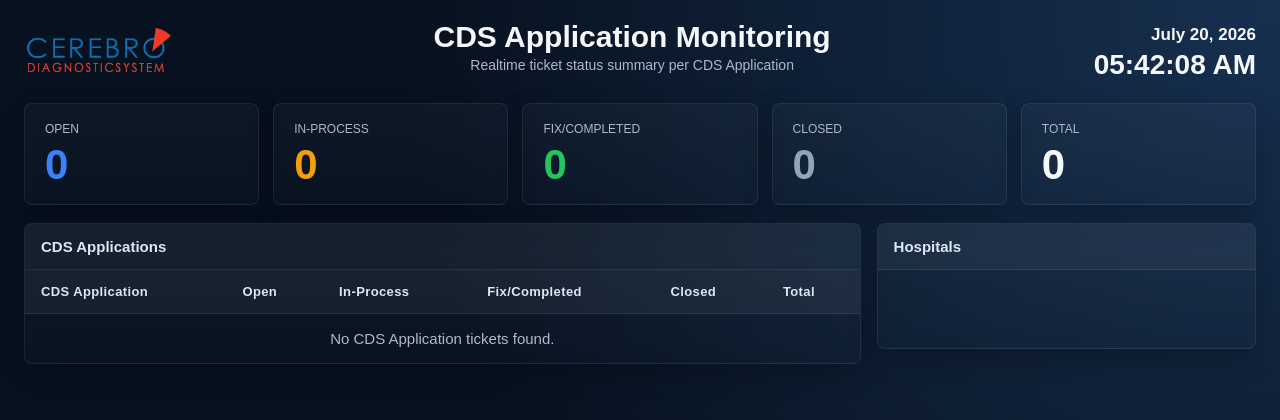
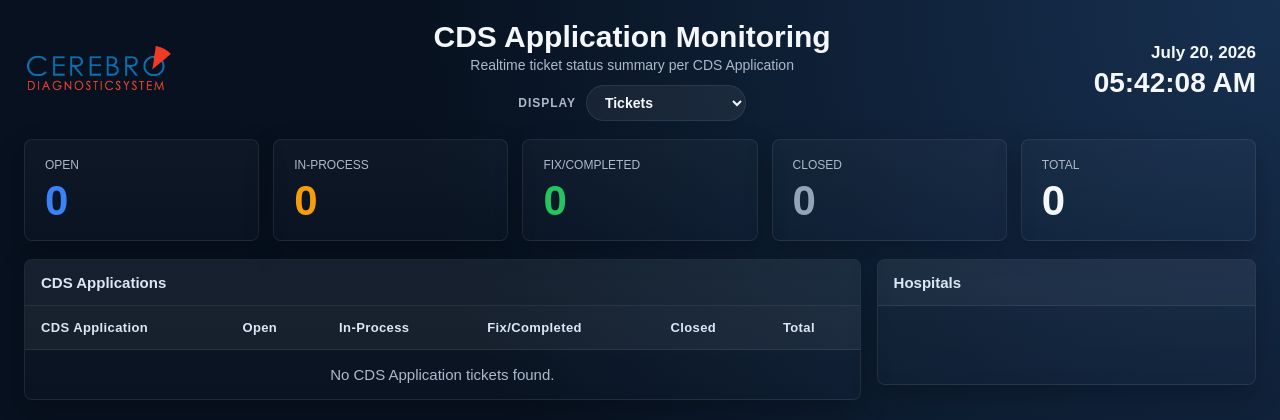
Before and after one commit to MLicayan/cds_ticketing, a Flask app: template app/templates/monitoring/apps.html in a window 1280 px wide. Shown: the top 420 px of the page. Run offline with Flask 2, Linux system fonts and the light colour scheme; the template is opened without the code that fills it, so the values that code supplies are empty; some libraries are stand-ins or nearby versions.

Commit message:
Update nawala ang swtich from tickets to tickettask in app monitoring

```diff
--- a/app/monitoring.py
+++ b/app/monitoring.py
@@ -4,13 +4,14 @@ from flask import Blueprint, abort, jsonify, render_template, request
 from flask_login import current_user, login_required
 
 from . import APP_TIMEZONE, db, to_localtime
-from .models import Ticket, TicketStatus, UserRole
+from .models import Ticket, TicketStatus, TicketTask, UserRole
 
 monitoring_bp = Blueprint("monitoring", __name__, template_folder="templates")
 
 TASK_CATEGORY_PREFIX = "task:"
 CLIENT_SCOPED_ROLES = (UserRole.CLIENT, UserRole.CLIENT_ADMIN)
 DISPLAY_TICKETS = "tickets"
+DISPLAY_TICKET_TASK = "tickettask"
 
 
 def _exclude_task_tickets(query):
@@ -18,6 +19,9 @@ def _exclude_task_tickets(query):
 
 
 def _monitor_display_mode() -> str:
+    requested_display = (request.args.get("display") or "").strip().lower()
+    if requested_display == DISPLAY_TICKET_TASK:
+        return DISPLAY_TICKET_TASK
     return DISPLAY_TICKETS
 
 
@@ -65,9 +69,10 @@ def _app_records(
     date_from: datetime = None,
     date_to: datetime = None,
 ):
-    model = Ticket
-    query = _scoped_query(Ticket)
-    query = _exclude_task_tickets(query)
+    model = TicketTask if display == DISPLAY_TICKET_TASK else Ticket
+    query = _scoped_query(model)
+    if model is Ticket:
+        query = _exclude_task_tickets(query)
     query = query.filter(model.status != TicketStatus.CANCELLED)
     if date_from is not None:
         query = query.filter(model.created_at >= date_from)
@@ -222,6 +227,7 @@ def apps():
         monitor_subtitle="Realtime ticket status summary per CDS Application",
         monitor_data_url="monitoring.apps_data",
         monitor_display=display,
+        monitor_display_label="Ticket Task" if display == DISPLAY_TICKET_TASK else "Tickets",
         monitor_date_from=date_range["date_from_raw"],
         monitor_date_to=date_range["date_to_raw"],
         enable_date_range=True,
@@ -297,6 +303,7 @@ def apps_daily():
         monitor_subtitle="",
         monitor_data_url="monitoring.apps_daily_data",
         monitor_display=display,
+        monitor_display_label="Ticket Task" if display == DISPLAY_TICKET_TASK else "Tickets",
         monitor_date_from="",
         monitor_date_to="",
         enable_date_range=False,
--- a/app/templates/monitoring/apps.html
+++ b/app/templates/monitoring/apps.html
@@ -396,6 +396,13 @@
           <div class="monitor-title">{{ monitor_title or 'CDS Application Monitoring' }}</div>
           <div class="monitor-subtitle">{{ monitor_subtitle or 'Realtime ticket status summary per CDS Application' }}</div>
           <div class="monitor-controls">
+            <div class="monitor-control-group">
+              <label class="monitor-filter-label" for="monitor-display-select">Display</label>
+              <select class="monitor-filter-select" id="monitor-display-select" aria-label="Monitoring display type">
+                <option value="tickets" {% if monitor_display == 'tickets' %}selected{% endif %}>Tickets</option>
+                <option value="tickettask" {% if monitor_display == 'tickettask' %}selected{% endif %}>Ticket Task</option>
+              </select>
+            </div>
             {% if enable_date_range %}
             <div class="monitor-control-group">
               <label class="monitor-filter-label" for="monitor-date-from">Date Range</label>
@@ -467,10 +474,10 @@
               <td><strong>{{ row.total }}</strong></td>
             </tr>
             {% else %}
-            <tr class="empty-row">
-              <td colspan="6">No CDS Application tickets found.</td>
-            </tr>
-            {% endfor %}
+              <tr class="empty-row">
+                <td colspan="6">No CDS Application {{ (monitor_display_label or 'tickets') | lower }} found.</td>
+              </tr>
+              {% endfor %}
           </tbody>
         </table>
       </div>
@@ -499,6 +506,7 @@
       var syncLabel = document.getElementById('monitor-sync');
       var dateLabel = document.getElementById('monitor-date');
       var timeLabel = document.getElementById('monitor-time');
+      var displayFilter = document.getElementById('monitor-display-select');
       var dateFromFilter = document.getElementById('monitor-date-from');
       var dateToFilter = document.getElementById('monitor-date-to');
       var dateApplyButton = document.getElementById('monitor-date-apply');
@@ -511,6 +519,9 @@
 
       function monitoringDataUrl() {
         var url = new URL('{{ url_for(monitor_data_url or "monitoring.apps_data") }}', window.location.origin);
+        if (displayFilter && displayFilter.value) {
+          url.searchParams.set('display', displayFilter.value);
+        }
         if (dateFromFilter && dateFromFilter.value) {
           url.searchParams.set('date_from', dateFromFilter.value);
         }
@@ -624,7 +635,8 @@
 
         tableBody.innerHTML = '';
         if (!rows || !rows.length) {
-          tableBody.innerHTML = '<tr class="empty-row"><td colspan="6">No CDS Application tickets found.</td></tr>';
+          var displayLabel = displayFilter && displayFilter.value === 'tickettask' ? 'ticket task' : 'tickets';
+          tableBody.innerHTML = '<tr class="empty-row"><td colspan="6">No CDS Application ' + displayLabel + ' found.</td></tr>';
           document.getElementById('summary-open').textContent = '0';
           document.getElementById('summary-in-progress').textContent = '0';
           document.getElementById('summary-resolved').textContent = '0';
@@ -711,7 +723,11 @@
 
       function syncFiltersInLocation() {
         var url = new URL(window.location.href);
-        url.searchParams.delete('display');
+        if (displayFilter && displayFilter.value) {
+          url.searchParams.set('display', displayFilter.value);
+        } else {
+          url.searchParams.delete('display');
+        }
         if (dateFromFilter && dateFromFilter.value) {
           url.searchParams.set('date_from', dateFromFilter.value);
         } else {
@@ -737,6 +753,13 @@
         });
       }
 
+      if (displayFilter) {
+        displayFilter.addEventListener('change', function() {
+          syncFiltersInLocation();
+          refreshMonitoring();
+        });
+      }
+
       if (socket) {
         if (!window.__cerebroMonitoringSocketBound) {
           window.__cerebroMonitoringSocketBound = true;
```
